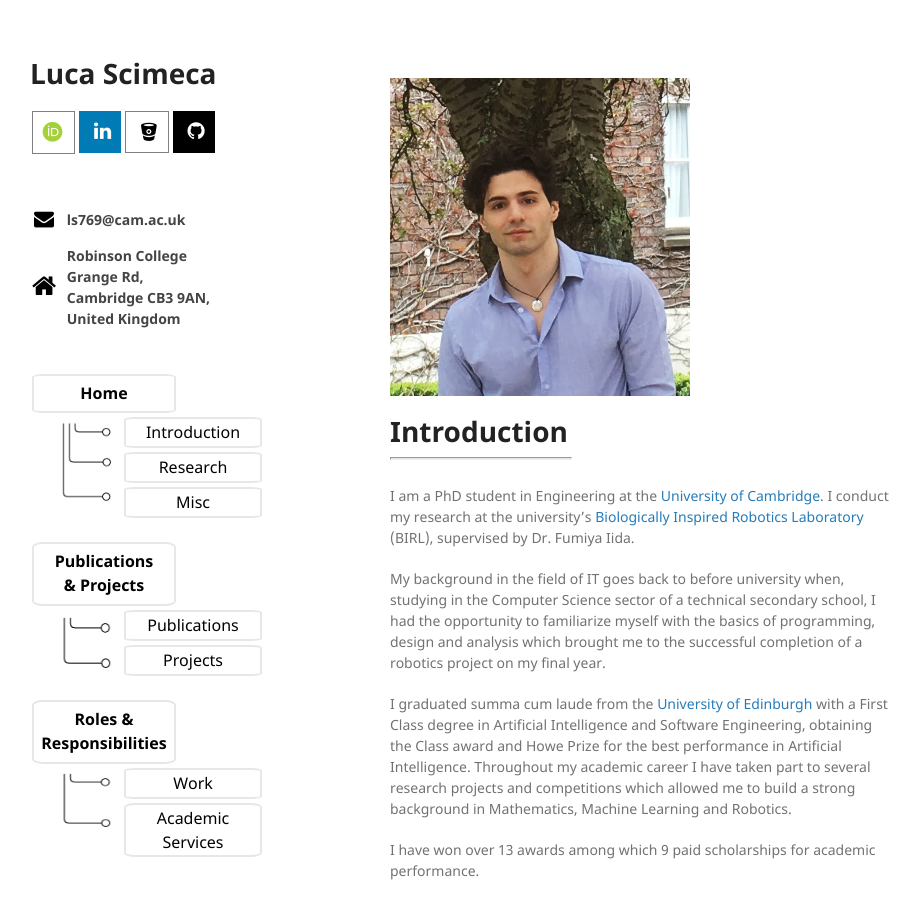
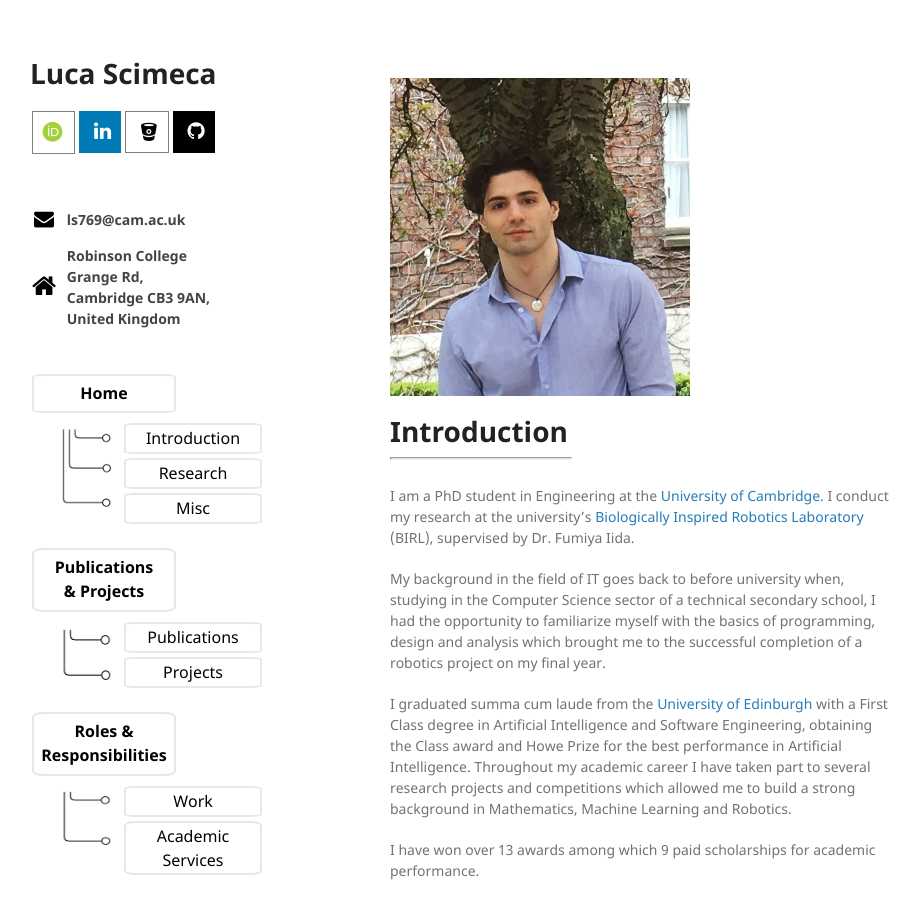
Before and after one commit to lucascimeca/lucascimeca.github.io, a Jekyll site: the page built from index.md, in a window 1280 px wide and 900 px high. Shown: the whole window, without its empty margins (180-1099 px from the left). Built offline with Jekyll 4.4.1, drawn with Linux system fonts in a browser that asks for light colours; nearby versions of some CDN libraries; some web fonts are replaced; the repository's description, which GitHub fills in, is left out.

Commit message:
Update default.html

```diff
--- a/_layouts/default.html
+++ b/_layouts/default.html
@@ -69,7 +69,7 @@
 
         <table style="width: 200px">
           <tr>
-            <th colspan="2" style="align:center"><a href="https://lucascimeca.github.io/" class="button-hover" style="vertical-align:middle; padding: 5px 5px 5px 5px">Home</a></th>
+            <th colspan="2" style="align:center; padding-bottom:8px"><a href="https://lucascimeca.github.io/" class="button-hover" style="vertical-align:middle; padding: 5px 5px 5px 5px">Home</a></th>
           </tr>
           <tr>
             <th rowspan="3" colspan="1" style="text-align: center; vertical-align:top; padding-top:0px; padding-left:20px" width="70px">
@@ -79,9 +79,10 @@
           <tr><th colspan="2" style="font-weight:normal"><a href="https://lucascimeca.github.io/#-research" class="button-hover" style="vertical-align:middle">Research</a> </th></tr>
           <tr><th colspan="2" style="font-weight:normal"><a href="https://lucascimeca.github.io/#-misc" class="button-hover" style="vertical-align:middle">Misc</a> </th></tr>
         </table>
+
         <table style="width: 200px">
           <tr>
-            <th colspan="2" style="align:center"><a href="https://lucascimeca.github.io/publications" class="button-hover-large" style="vertical-align:middle; padding: 5px 5px 5px 5px">Publications </br>& Projects</a></th>
+            <th colspan="2" style="align:center; padding-bottom:8px"><a href="https://lucascimeca.github.io/publications" class="button-hover-large" style="vertical-align:middle; padding: 5px 5px 5px 5px">Publications </br>& Projects</a></th>
             <td></td>
           </tr>
           <tr>
@@ -90,9 +91,10 @@
             <th colspan="2" style="font-weight:normal"><a href="https://lucascimeca.github.io/publications#-publications---" class="button-hover" style="vertical-align:middle">Publications </a> </th></tr>
           <tr><th colspan="2" style="font-weight:normal"><a href="https://lucascimeca.github.io/publications#-projects" class="button-hover" style="vertical-align:middle">Projects</a> </th></tr>
         </table>
+
         <table style="width: 200px">
           <tr>
-            <th colspan="2" style="align:center"><a href="https://lucascimeca.github.io/responsibilities" class="button-hover-large" style="vertical-align:middle; padding: 5px 5px 5px 5px">Roles & Responsibilities</a> </td></th>
+            <th colspan="2" style="align:center; padding-bottom:8px"><a href="https://lucascimeca.github.io/responsibilities" class="button-hover-large" style="vertical-align:middle; padding: 5px 5px 5px 5px">Roles & Responsibilities</a> </td></th>
             <td></td>
           </tr>
           <tr>
```
